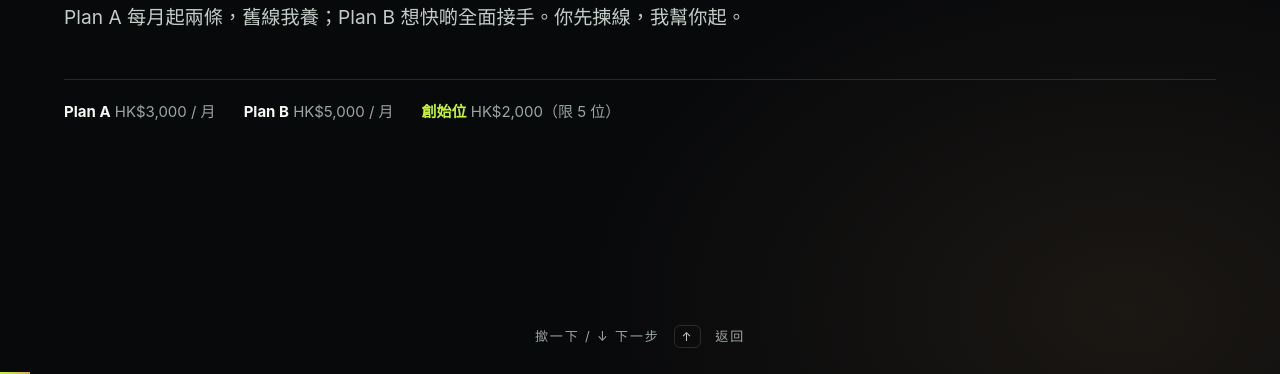
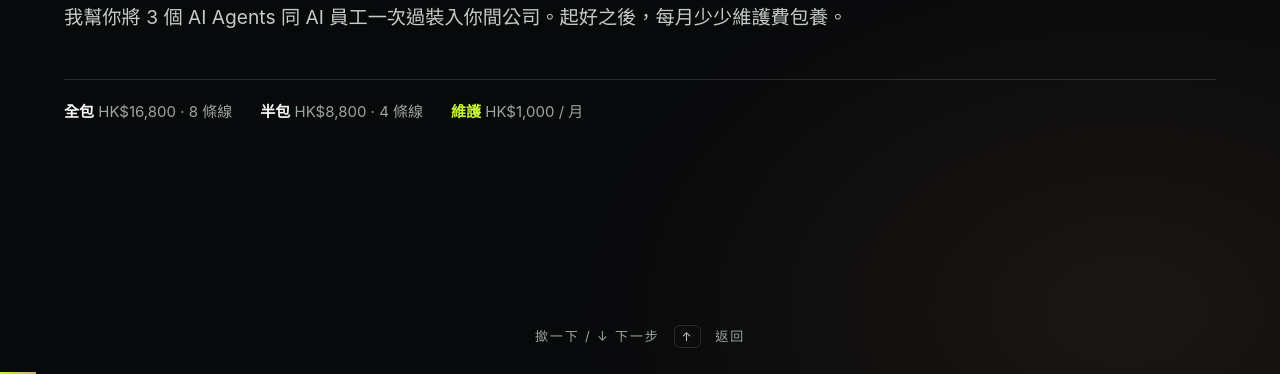
Before and after one commit to Chilli9527/pipeline-ppt, a plain HTML site: page cta-pricing/index.html in a window 1280 px wide. Shown: the part 426-800 px from the top of the page. Drawn offline with Linux system fonts and the light colour scheme.

Commit message:
統一數字與定價：17 AI員工、8條流水線（出街＋分發合併）、CTA定價頁改全包16,800/半包8,800/維護1,000

```diff
--- a/cta-pricing/index.html
+++ b/cta-pricing/index.html
@@ -92,52 +92,45 @@ ul.rows .v em{font-style:normal;color:var(--gold);font-weight:700}
 <div class="bar" id="bar"></div>
 <script>
 const PAGES = [
- {k:"收費方案 · 2026-11-22", h:`AI 流水線<br><span class="y">兩個人嘅價錢</span>，開<span class="g">八條線</span>`, l:"Plan A 每月起兩條，舊線我養；Plan B 想快啲全面接手。你先揀線，我幫你起。", type:"cover",
-  foot:'<span><b>Plan A</b> HK$3,000 / 月</span><span><b>Plan B</b> HK$5,000 / 月</span><span><b class="y">創始位</b> HK$2,000（限 5 位）</span>'},
+ {k:"收費方案 · 2026-11-23", h:`AI 流水線<br><span class="y">一次過起好</span>，之後<span class="g">月月養</span>`, l:"我幫你將 3 個 AI Agents 同 AI 員工一次過裝入你間公司。起好之後，每月少少維護費包養。", type:"cover",
+  foot:'<span><b>全包</b> HK$16,800 · 8 條線</span><span><b>半包</b> HK$8,800 · 4 條線</span><span><b class="y">維護</b> HK$1,000 / 月</span>'},
 
- {k:"第一步", h:`你先<span class="y">揀線</span>`, l:"八條線任你揀。每條線交付：已跑通嘅流水線 + 一頁使用說明 + 你自己個帳號權限。帳號齊嘅話，每條 2–4 個鐘交付。", type:"lines",
+ {k:"八條線菜單", h:`八條線，<span class="y">全開定揀</span>`, l:"每條線交付：已跑通嘅流水線 + 一頁使用說明 + 你自己個帳號權限。帳號齊嘅話，每條 2–4 個鐘交付。", type:"lines",
   items:["一條片出齊平台","AI 客戶開發","素材變內容","取代付費工具","開活動","建系統","每日自動搵料","營運 YouTube"]},
 
- {k:"Plan A", h:`每月起兩條，<span class="y">舊線我養</span>`, price:"HK$3,000", unit:"/ 月", tag:"創始位 HK$2,000（限 5 位）", type:"price",
-  bullets:["每月起新線 2 條","舊線全維護·48 小時回復","布Sir 15 分鐘驗收","流水線＋說明＋權限"]},
+ {k:"全包 · 一次過起好", h:`8 條線全開，<span class="y">3 Agents ＋ 17 員工</span>`, price:"HK$16,800", unit:"一次過 · 分兩期", tag:"8 條線全開 · 3 個月內交齊", type:"price",
+  bullets:["第一期 HK$8,800 開工","第二期 HK$8,000 交付齊","分階段交付：核心先行","流水線＋說明＋權限"]},
 
- {k:"Plan A · 包咩", h:`月費包含<span class="y">四樣</span>`, type:"cards", items:[
-   ["01","每月起新線 2 條","由八條線菜單揀；帳號齊嘅話每條 2–4 個鐘交付。"],
-   ["02","舊線全維護","已起嘅線我負責養：出事 48 小時內回復；每條線每月修復封頂 3 次；加急 HK$500 / 次。"],
-   ["03","質素關卡","每條新線出街前布Sir 親自驗收（15 分鐘 checklist），唔合格唔交付。"],
+ {k:"全包 · 包咩", h:`一次過<span class="y">四樣</span>`, type:"cards", items:[
+   ["01","3 個 AI Agents＋17 個 AI 員工","調度台一板睇晒：邊個做緊咩、等你批、已完成。"],
+   ["02","8 條線全開","唔使揀，全開。分階段交付：頭兩條核心先行，3 個月內交齊。"],
+   ["03","質素關卡","每條線出街前布Sir 親自驗收，唔合格唔交付。"],
    ["04","交付物","已跑通嘅流水線 + 一頁使用說明 + 客自己個帳號權限。"]]},
 
- {k:"Plan A · 節奏", h:`一個月<span class="y">四步</span>`, type:"rows", items:[
-   ["Week 1","揀 2 條線 → 確認目標（呢條線幫你慳咩）→ 開工"],
-   ["Week 1–2","起線：學生執行，布Sir 驗收"],
-   ["Week 2–3","舊線巡檢（被動，出事先動）"],
-   ["月底","15 分鐘成果快照：慳咗幾多鐘 / 幾多錢"]]},
+ {k:"半包 · 揀 4 條", h:`預算緊啲？<span class="y">揀 4 條</span>`, price:"HK$8,800", unit:"一次過 · 分兩期", tag:"4 條線任揀 · 分兩期（4,400 ＋ 4,400）", type:"price",
+  bullets:["保險 agent 有推薦組合","頭兩條 2 星期交付","補差價可升全包","流水線＋說明＋權限"]},
 
- {k:"Plan A · 邊界", h:`唔包咩，<span class="y">寫入條款</span>`, type:"rows", items:[
-   ["支援範圍","無限 helpdesk 唔包 — 支援以「線唔郁」為限"],
-   ["額外新線","每月超過 2 條，按 HK$1,500 / 條另計"],
-   ["大改結構","屬新需求，另計"],
-   ["客自己改爛","修復照包，但會記錄"]]},
+ {k:"半包 · 推薦組合", h:`保險 agent，直接用<span class="y">呢 4 條</span>`, l:"唔想逐條揀？呢個組合為保險 agent 而設，開箱即用。", type:"cards", items:[
+   ["01","AI 客戶開發","搵 contact、睇網站、自動跟進，搵客唔使逐個手做。"],
+   ["02","每日自動搵料","每日自動搵話題，變成你嘅 Post 內容。"],
+   ["03","素材變內容","舊素材一鍵翻新：一段片變齊所有平台。"],
+   ["04","開活動","講座、Kick-off、活動宣傳一條龍。"]]},
 
- {k:"創始位", h:`HK$2,000 嘅分別：<span class="y">平 1,000</span>，換三件`, l:"內容完全一樣。只係綁條件交換三件套。5 位滿之後，只收 HK$3,000。", type:"cards", items:[
-   ["01","每月 15 分鐘成果快照","慳咗幾多鐘、幾多錢，白紙黑字。"],
-   ["02","第 3 個月尾 50 字以上真實見證","你講嘅話，我可以用。"],
-   ["03","介紹權 2 個","介紹兩位同樣想慳時間嘅老闆。"]]},
+ {k:"升級路徑", h:`半包用落想加？<span class="g">補差價升全包</span>`, type:"rows", items:[
+   ["補 HK$8,000","直接升全包：8 條線全開，唔使重頭再計"],
+   ["90 日內","升級價 90 日內有效，過咗要重新報價"],
+   ["已交嘅線","全部保留，唔使重新設定"]]},
 
- {k:"Plan B", h:`想快啲全面接手，<span class="g">坐快線</span>`, price:"HK$5,000", unit:"/ 月", tag:"Plan A 全部 ＋ 以下四樣", type:"price",
-  bullets:["每月起新線 4 條","每月 30 分鐘 1-on-1","優先排期","線組合建議"]},
+ {k:"維護 · 月費", h:`起好之後，<span class="y">每月 HK$1,000</span> 養晒`, price:"HK$1,000", unit:"/ 月", tag:"全包半包統一 · 年繳 HK$10,000", type:"price",
+  bullets:["每月 10 個修改請求","出事 48 小時內回復","超出 HK$500 / 項","加急 HK$500 / 次"]},
 
- {k:"Plan B · 加碼", h:`多<span class="g">四樣</span>`, type:"cards", items:[
-   ["01","每月起 4 條線","唔係 2 條。3 個月就有 12 條線行緊。"],
-   ["02","每月 30 分鐘 1-on-1","唔止快照：面對面睇數據，決定下個月起邊條。"],
-   ["03","優先排期","新線起得快過 Plan A 客。"],
-   ["04","線組合建議","布Sir 按你生意，主動建議起線次序：先搵客，後自動化。"]]},
+ {k:"維護 · 邊界", h:`唔包咩，<span class="y">寫入條款</span>`, l:"按工作量計，唔按員工頭數計 — 一個請求一手，錄得清清楚楚。", type:"rows", items:[
+   ["支援範圍","每月 10 個修改請求封頂，超出 HK$500 / 項"],
+   ["新員工／新線","唔包 — 加線 HK$1,500 / 條另計"],
+   ["大改結構","屬新需求，另行報價"],
+   ["起計日","維護月費由第二期收妥後開始計"]]},
 
- {k:"Plan B · 對象", h:`Plan B 係畀<span class="g">兩種人</span>`, type:"cards", items:[
-   ["01","生意已經好忙","想一次過幾條線一齊行，唔想逐條等。"],
-   ["02","見過 Plan A 成果","想加碼嘅升級客：A → B 有升級路徑。"]]},
-
- {k:"下一步", h:`揀 <span class="y">2 條線</span>，我幫你起`, l:"你只需要講：邊兩條線、想慳咩。其餘我處理。", type:"cta", items:[["01","你講兩條線","邊兩條、想慳咩，講清楚就得。"],["02","我開工","學生執行，布Sir 驗收，每條 2–4 個鐘。"],["03","Week 2 交付","流水線 + 一頁說明 + 你個帳號權限。"]]}
+ {k:"下一步", h:`揀<span class="y">全包定半包</span>，我幫你起`, l:"你只需要講：全包定半包、揀邊 4 條、想慳咩。其餘我處理。", type:"cta", items:[["01","你揀 package","全包 8 條，定半包揀 4 條（保險 agent 有現成組合）。"],["02","我開工","收第一期開工，分階段交付，每條 2–4 個鐘。"],["03","起好之後","每月 HK$1,000 維護，10 手封頂，48 小時回復。"]]}
 ];
 
 const stage=document.getElementById('stage');
@@ -157,7 +150,7 @@ function render(){
   if(p.type==='cover'&&p.foot) h+='<div class="footline">'+p.foot+'</div>';
   if(p.type==='price'){
     h+='<div class="price"><span class="big">'+p.price+'</span><span class="unit">'+p.unit+'</span></div>';
-    h+='<div style="margin-top:18px"><span class="tag'+(p.tag.indexOf('Plan A 全部')===0?' gold':'')+'">'+p.tag+'</span></div>';
+    h+='<div style="margin-top:18px"><span class="tag'+(p.tag.indexOf('維護')===0?' gold':'')+'">'+p.tag+'</span></div>';
     if(p.bullets){h+='<div class="grid four" style="margin-top:34px">';p.bullets.forEach(t=>{h+='<div class="card lit"><h3>'+t+'</h3></div>';});h+='</div>';}
   }
   if(p.type==='lines'){
```
Also changed, not shown: ai-staff.html (+1 -1 lines), index.html (+1 -1 lines), mindmap-onepage.html (+4 -5 lines), mindmap.html (+5 -7 lines), presentation.html (+1 -1 lines), seminar.html (+1 -1 lines), text-deck/index.html (+1 -1 lines).
